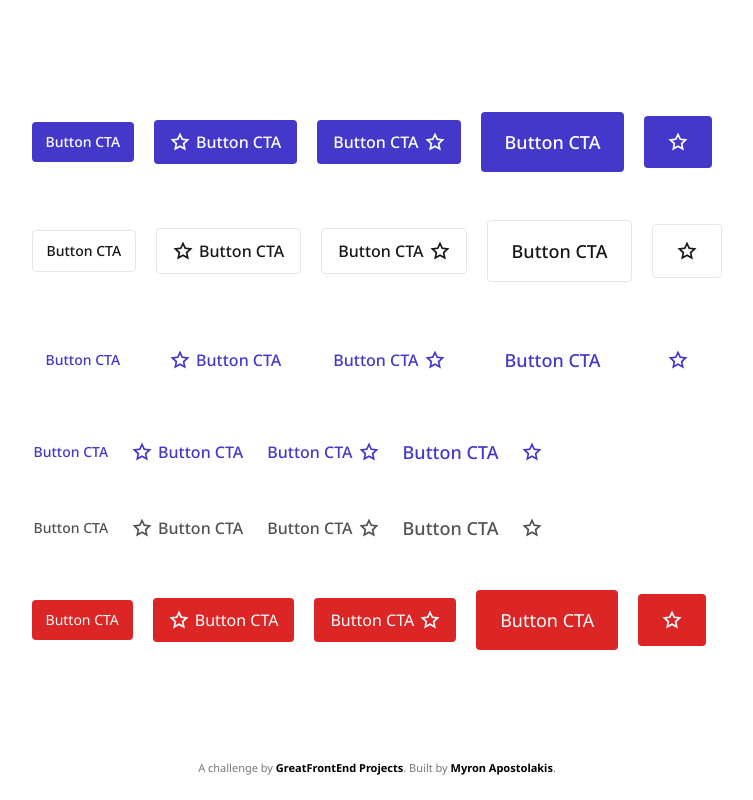
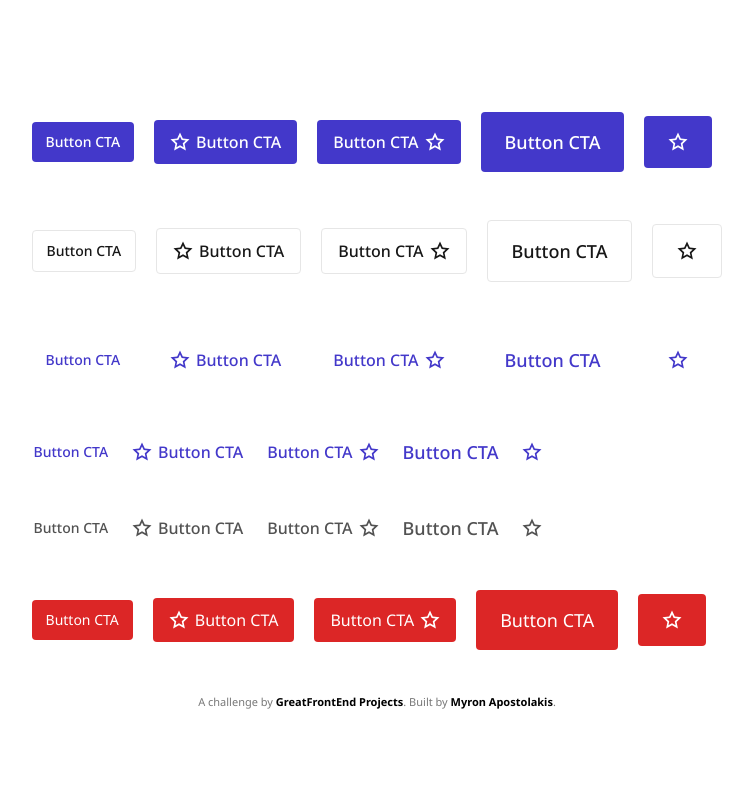
Before and after one commit to myapos/button-component, a Vue app: page / in a window 1280 px wide. Shown: the whole page, without its empty margins (263-1016 px from the left). Built offline with nearby package versions, Linux system fonts and the light colour scheme.

Commit message:
improved footer positioning

```diff
--- a/index.html
+++ b/index.html
@@ -16,7 +16,7 @@
     <title>Button Component</title>
   </head>
   <body
-    class="flex flex-col items-center bg-white px-6 py-28 md:px-8 md:py-28 lg:py-28 lg:h-[768px]"
+    class="flex flex-col items-center gap-11 justify-between bg-white px-6 py-28 md:px-8 md:py-28 lg:py-28 lg:h-[768px]"
   >
     <div id="app"></div>
 
--- a/src/assets/base.css
+++ b/src/assets/base.css
@@ -24,10 +24,8 @@ body {
 
 .credits {
   color: #777;
-  position: fixed;
   bottom: 24px;
   font-size: 11px;
-  text-align: center;
 }
 
 .credits a {
```
